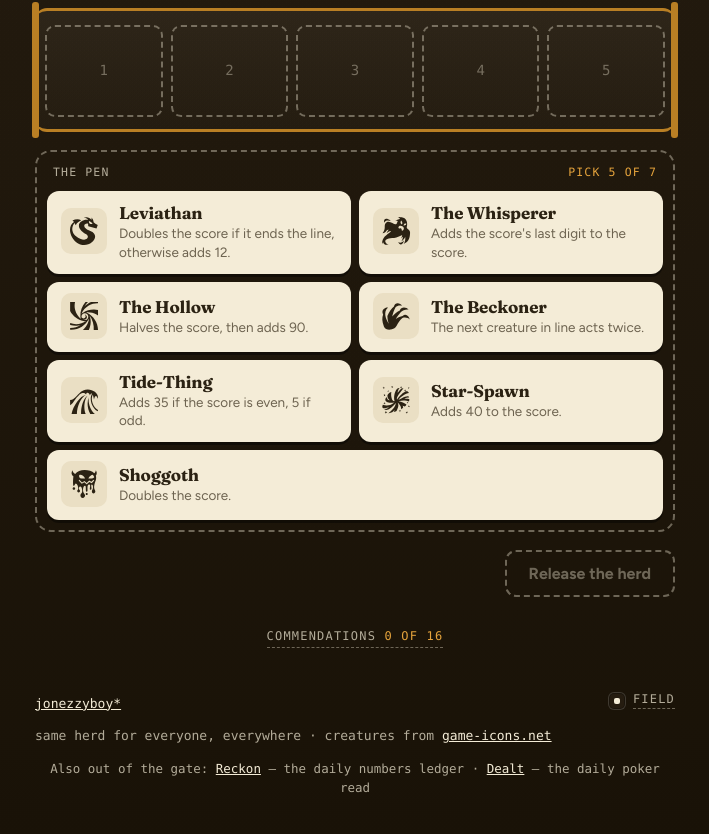
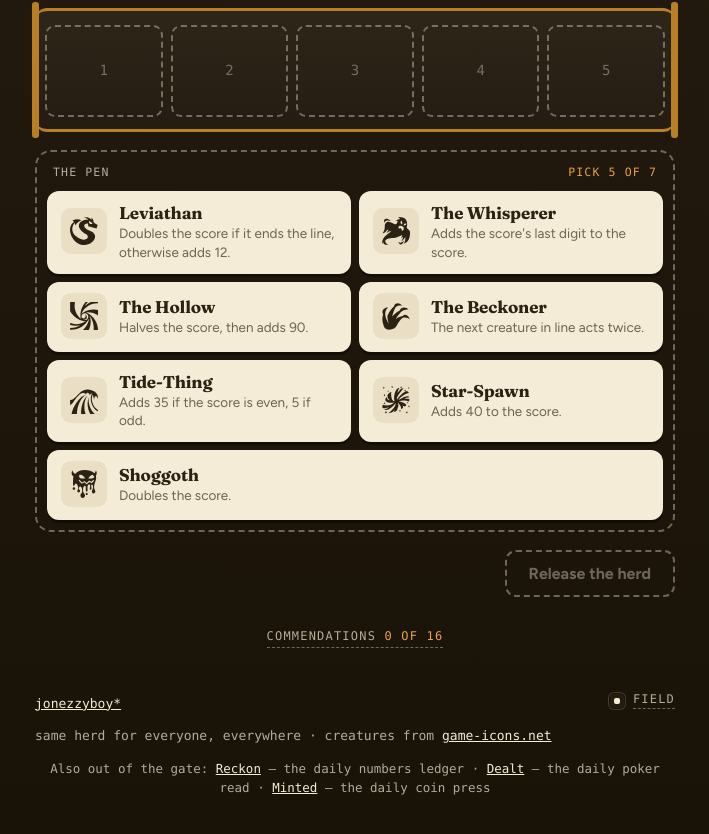
Before and after one commit to Jonezzyboy/herded, a website: page index.html in a window 1280 px wide. Shown: the part 320-1154 px from the top of the page, without its empty margins (285-994 px from the left). Drawn offline with Linux system fonts and the light colour scheme; a web font is replaced by a local one.

Commit message:
Point out of the gate to Minted
Co-Authored-By: Claude Opus 5 (1M context) <noreply@anthropic.com>

```diff
--- a/index.html
+++ b/index.html
@@ -122,7 +122,8 @@
 </footer>
 
 <p class="also">Also out of the gate: <a href="https://jonezzyboy.github.io/reckon/" data-daily="reckon">Reckon</a> — the daily numbers ledger
-  · <a href="https://jonezzyboy.github.io/dealt/" data-daily="dealt">Dealt</a> — the daily poker read</p>
+  · <a href="https://jonezzyboy.github.io/dealt/" data-daily="dealt">Dealt</a> — the daily poker read
+  · <a href="https://jonezzyboy.github.io/minted/" data-daily="minted">Minted</a> — the daily coin press</p>
 
 <div class="toasts" id="toasts" role="status" aria-live="polite"></div>
 
```
